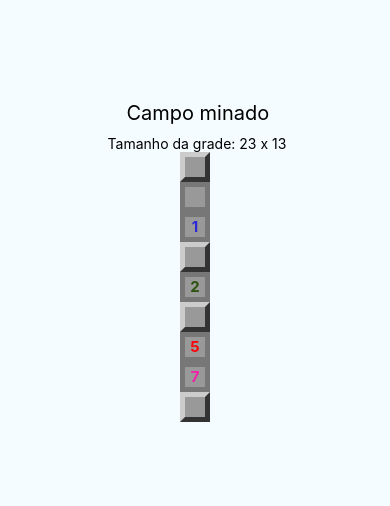
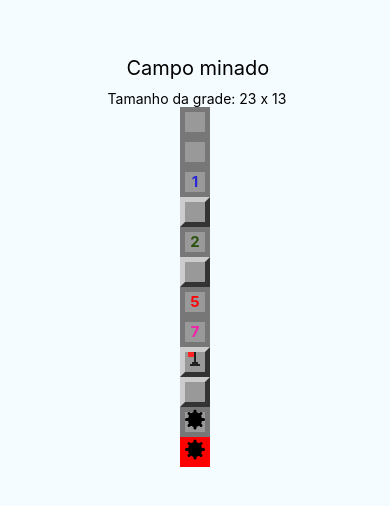
Before and after one commit to immerfallen/minesweeper, a React Native app: screen / in a window 390 px wide. Shown: the part 166-672 px from the top of the page. Built offline with nearby package versions, Linux system fonts and the light colour scheme.

Commit message:
created component mine, flag and field

```diff
--- a/App.js
+++ b/App.js
@@ -2,6 +2,7 @@ import React, {Component} from 'react';
 import {Platform, StyleSheet, Text, View} from 'react-native';
 import params from './src/params'
 import Field from './src/components/Field'
+import Flag from './src/components/Flag'
 
 
 
@@ -11,7 +12,7 @@ export default class App extends Component{
       <View style={styles.container}>
         <Text style={styles.welcome}> Campo minado</Text>
         <Text style={styles.instructions}> Tamanho da grade: {params.getRowsAmount()} x {params.getColumnsAmount()}</Text>
-        <Field/>
+        <Field flagged opened/>
         <Field opened/>
         <Field opened nearMines={1}/>
         <Field/>
@@ -19,7 +20,11 @@ export default class App extends Component{
         <Field/>
         <Field opened nearMines={5}/>
         <Field opened nearMines={7}/>
-        <Field/>
+        <Field flagged/>
+        <Field mined/>
+        <Field mined opened/>
+        <Field mined opened exploded/>
+
       </View>
     )
   }
--- a/src/components/Field.js
+++ b/src/components/Field.js
@@ -1,14 +1,18 @@
 import React from 'react'
 import {View, StyleSheet, Text} from 'react-native'
 import params from '../params'
+import Mine from './Mine'
+import Flag from './Flag'
 
 export default props => {
-    const { mined, opened, nearMines} = props
+    const { mined, opened, nearMines, exploded, flagged} = props
 
 
     const styleField = [styles.field]
     if(opened) styleField.push(styles.opened)
-    if(styleField.length ===1) styleField.push(styles.regular)
+    if(exploded) styleField.push(styles.exploded)
+    if(flagged) styleField.push(styles.flagged)
+    if(!opened && !exploded) styleField.push(styles.regular)
 
     let color = null
     if(nearMines > 0) {
@@ -22,6 +26,8 @@ export default props => {
         <View style={styleField}>
             {!mined && opened && nearMines>0 ?
             <Text style={[styles.label, { color: color}]}>{nearMines}</Text> : false}
+            {mined && opened ? <Mine/> : false}
+            {flagged && !opened ? <Flag/> : false}
 
         </View>
     )
@@ -49,5 +55,9 @@ const styles = StyleSheet.create ({
     label : {
         fontWeight: 'bold',
         fontSize: params.fontSize,
+    },
+    exploded: {
+        backgroundColor: 'red',
+        borderColor: 'red',
     }
 })
--- /dev/null
+++ b/src/components/Flag.js
@@ -0,0 +1,76 @@
+import React from 'react'
+import {View,StyleSheet} from 'react-native'
+
+export default props => {
+    return (
+    <View style={StyleSheet.container}>
+        <View style={[styles.flagpole, props.bigger?styles.flagpoleBigger:null]}/>
+        <View style={[styles.flag, props.bigger?styles.flagBigger:null]}/>
+        <View style={[styles.base1, props.bigger?styles.base1Bigger:null]}/>
+        <View style={[styles.base2, props.bigger?styles.base2Bigger:null]}/>
+    </View>
+    )
+}
+
+const styles = StyleSheet.create({
+    container: {
+      marginTop:  2,
+    },
+    flagpole: {
+        position: 'absolute',
+        height: 14,
+        width: 2,
+        backgroundColor: '#222',
+        marginLeft: 9,
+    },
+    flag: {
+        position:  'absolute',
+        height: 5,
+        width: 6,
+        backgroundColor: '#f22',
+        marginLeft: 3,
+    },
+    base1: {
+        position: 'absolute',
+        height: 2,
+        width:6,
+        backgroundColor: '#222' ,
+        marginLeft: 7,
+        marginTop: 10,
+    },
+    base2: {
+        position: 'absolute',
+        height: 2,
+        width:10,
+        backgroundColor: '#222' ,
+        marginLeft: 5,
+        marginTop: 12,
+    },
+    flagpoleBigger: {
+
+        height: 24,
+        width: 4,
+        marginLeft: 16,
+    },
+    flagBigger: {
+        height: 10,
+        width: 14,
+        marginLeft: 3,
+    },
+    base1Bigger: {
+        height: 4,
+        width:12,
+        marginLeft: 12,
+        marginTop: 20,
+    },
+    base2Bigger: {
+        height: 4,
+        width:20,
+        marginLeft: 8,
+        marginTop: 24,
+    },
+
+
+
+
+})
--- /dev/null
+++ b/src/components/Mine.js
@@ -0,0 +1,38 @@
+import React from 'react'
+import {View,StyleSheet} from 'react-native'
+
+export default props => {
+    return (
+        <View style={styles.container}>
+            <View style={styles.coreMine}/>
+            <View style={styles.line}/>
+            <View style={[styles.line, {transform: [{ rotate: '45deg'}] }]}></View>
+            <View style={[styles.line, {transform: [{ rotate: '90deg'}] }]}></View>
+            <View style={[styles.line, {transform: [{ rotate: '135deg'}] }]}></View>
+        </View>
+    )
+}
+
+const styles = StyleSheet.create ({
+    container: {
+        alignItems: 'center',
+        justifyContent: 'center',
+    },
+    coreMine: {
+      height: 15,
+      width: 14,
+      borderRadius: 10,
+      backgroundColor: 'black',
+      alignItems: 'center',
+      justifyContent: 'center',
+
+    },
+    line: {
+        position: 'absolute',
+        height: 3,
+        width: 20,
+        borderRadius: 3,
+        backgroundColor: 'black',
+
+    }
+})
```
